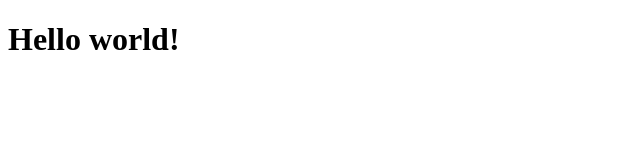
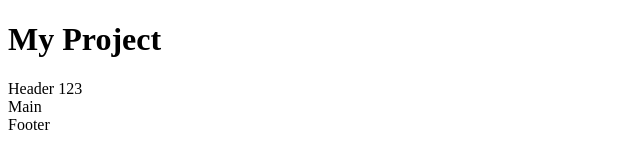
Before and after one commit to t-namestnykova/my-project, a plain HTML site: page index.html in a window 1280 px wide. Shown: the whole page, without its empty margins (0-640 px from the left). Drawn offline with Linux system fonts and the light colour scheme.

Commit message:
add solution

```diff
--- a/index.html
+++ b/index.html
@@ -6,6 +6,9 @@
   <title>Document</title>
 </head>
 <body>
-    <h1>Hello world!</h1>
+  <h1>My Project</h1>
+  <header>Header 123</header>
+  <main>Main</main>
+  <footer>Footer</footer>
 </body>
 </html>
```
Lines whose indentation alone changed are shown as unchanged.
